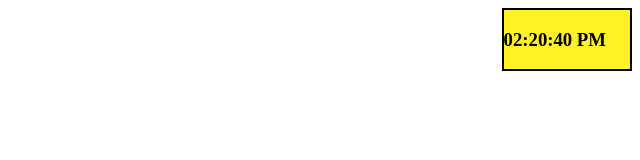
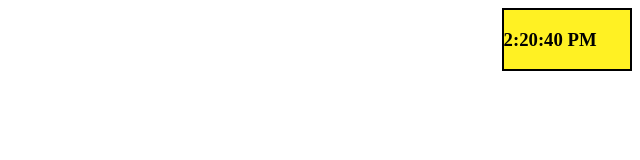
Before and after one commit to ashwani8418/React-Assignment---Digital-Clock, a React app: page / in a window 1280 px wide. Shown: the top 160 px of the page, without its empty margins (640-1280 px from the left). Built offline with nearby package versions, Linux system fonts and the light colour scheme.

Commit message:
hrstring updated

```diff
--- a/src/components/App.js
+++ b/src/components/App.js
@@ -34,7 +34,7 @@ class App extends Component {
         const AmorPm = hours >= 12 ? "PM" : "AM";
         const twelveHrFormat = hours > 12 ? hours - 12 : hours;
 
-        const hourString = '0'+ twelveHrFormat;
+        const hourString = ''+ twelveHrFormat;
         const minString = this.padNumbertoTwoDigit(minutes);
         const secString = this.padNumbertoTwoDigit(seconds);
 
```
